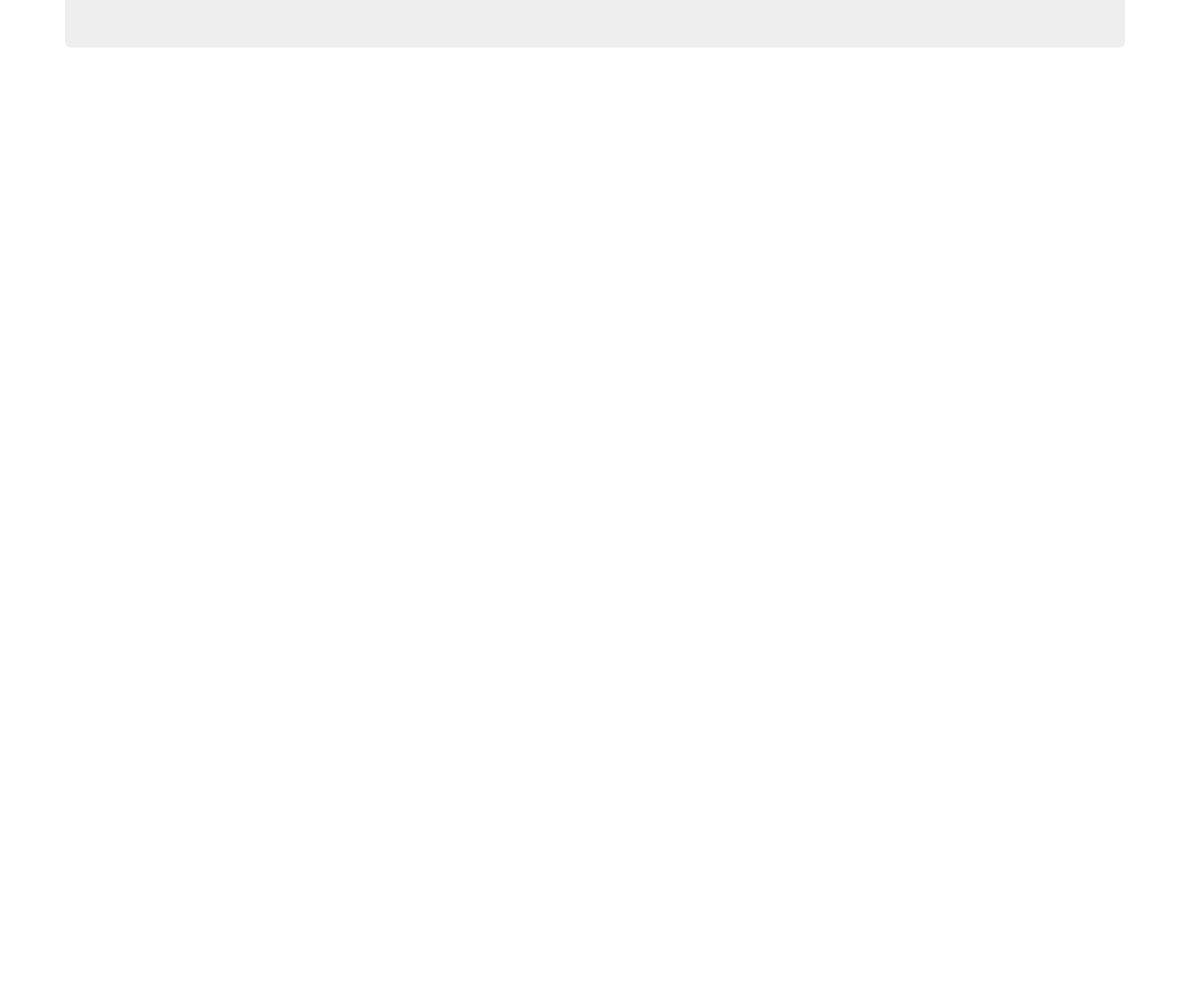
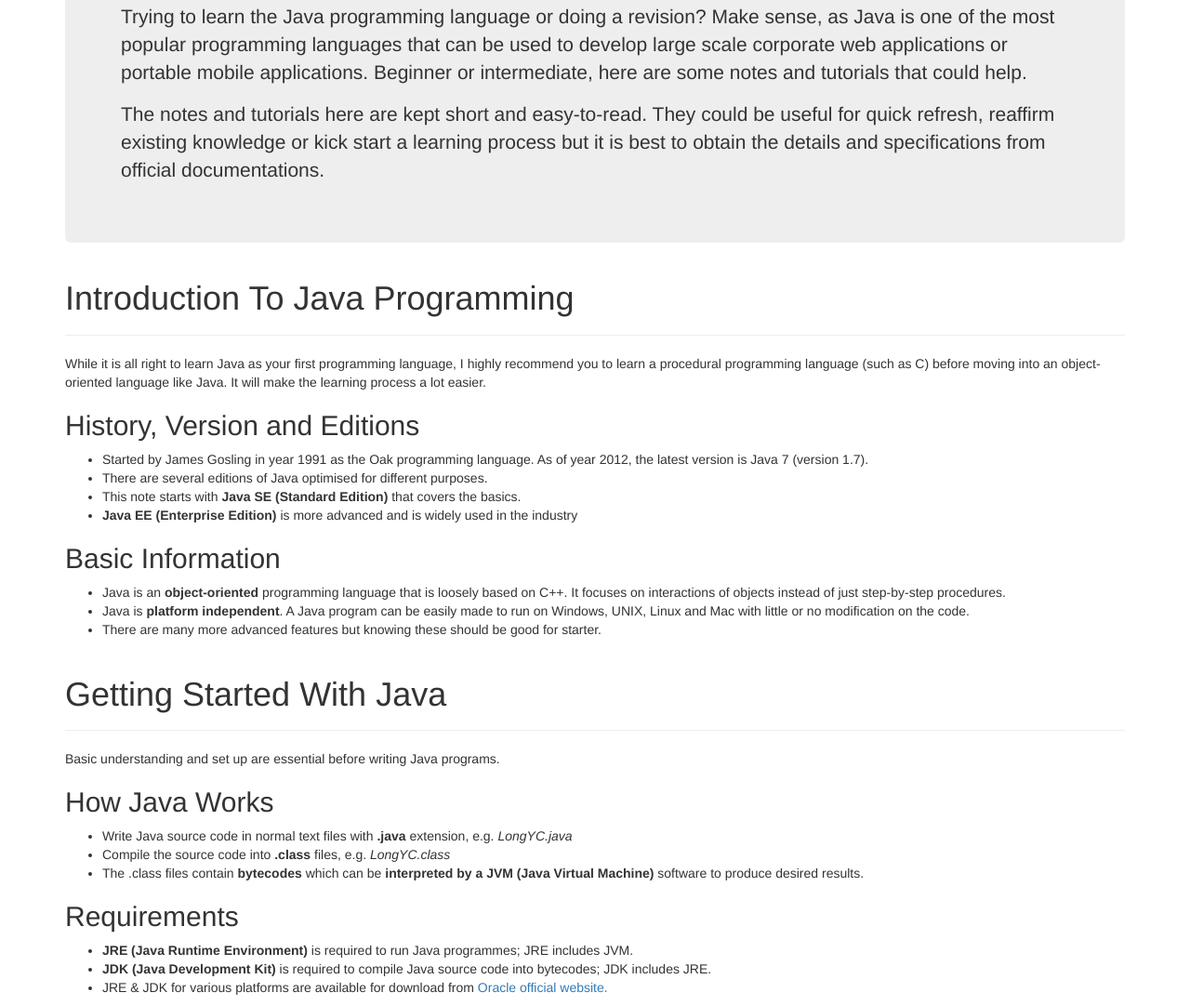
Before and after one commit to LongYC/simple-java-notes, a website: page src/jade/index.jade in a window 1280 px wide. Shown: the part 214-1296 px from the top of the page at 93% size. Before the commit the page ends 800 px from the top, so only its background shows below. Drawn offline with nearby package versions, Linux system fonts and the light colour scheme; files that its build step writes are made by us from their sources.

Commit message:
Add content of the first two topics from LongYC.com.

```diff
--- a/package.json
+++ b/package.json
@@ -7,6 +7,7 @@
   "author": "LongYC",
   "devDependencies": {
     "bower": "^1.4.1",
+    "coffee-script": "^1.9.2",
     "gulp": "^3.8.11",
     "gulp-jade": "^1.0.0",
     "gulp-less": "^3.0.3",
--- a/src/jade/index.jade
+++ b/src/jade/index.jade
@@ -16,5 +16,14 @@ html(role='document')
     div.container(role='main')
       div.jumbotron
         h1 Simple Java Notes
+        p
+          | Trying to learn the Java programming language or doing a revision?
+          | Make sense, as Java is one of the most popular programming languages that can be used to develop large scale corporate web applications or portable mobile applications.
+          | Beginner or intermediate, here are some notes and tutorials that could help.
+        p
+          | The notes and tutorials here are kept short and easy-to-read.
+          | They could be useful for quick refresh, reaffirm existing knowledge or kick start a learning process but it is best to obtain the details and specifications from official documentations.
+      include topic/introduction.jade
+      include topic/getting-started.jade
     script(src='js/jquery.min.js')
     script(src='js/bootstrap.min.js')
--- /dev/null
+++ b/src/jade/topic/getting-started.jade
@@ -0,0 +1,28 @@
+div.page-header
+  h1 Getting Started With Java
+p Basic understanding and set up are essential before writing Java programs.
+h2 How Java Works
+ul
+  li Write Java source code in normal text files with
+    strong .java
+    |  extension, e.g.
+    em LongYC.java
+  li Compile the source code into
+    strong .class
+    |  files, e.g.
+    em LongYC.class
+  li The .class files contain
+    strong bytecodes
+    |  which can be
+    strong interpreted by a JVM (Java Virtual Machine)
+    |  software to produce desired results.
+h2 Requirements
+ul
+  li
+    strong JRE (Java Runtime Environment)
+    |  is required to run Java programmes; JRE includes JVM.
+  li
+    strong JDK (Java Development Kit)
+    |  is required to compile Java source code into bytecodes; JDK includes JRE.
+  li JRE & JDK for various platforms are available for download from
+    a(href='http://www.oracle.com/technetwork/java/javase/downloads/index.html' title='Java SE - Downloads | Oracle Technology Network | Oracle') Oracle official website.
--- /dev/null
+++ b/src/jade/topic/introduction.jade
@@ -0,0 +1,22 @@
+div.page-header
+  h1 Introduction To Java Programming
+p While it is all right to learn Java as your first programming language, I highly recommend you to learn a procedural programming language (such as C) before moving into an object-oriented language like Java. It will make the learning process a lot easier.
+h2 History, Version and Editions
+ul
+  li Started by James Gosling in year 1991 as the Oak programming language. As of year 2012, the latest version is Java 7 (version 1.7).
+  li There are several editions of Java optimised for different purposes.
+  li This note starts with
+    strong Java SE (Standard Edition)
+    |  that covers the basics.
+  li
+    strong Java EE (Enterprise Edition)
+    |  is more advanced and is widely used in the industry
+h2 Basic Information
+ul
+  li Java is an
+    strong object-oriented
+    |  programming language that is loosely based on C++. It focuses on interactions of objects instead of just step-by-step procedures.
+  li Java is
+    strong platform independent
+    | . A Java program can be easily made to run on Windows, UNIX, Linux and Mac with little or no modification on the code.
+  li There are many more advanced features but knowing these should be good for starter.
```
